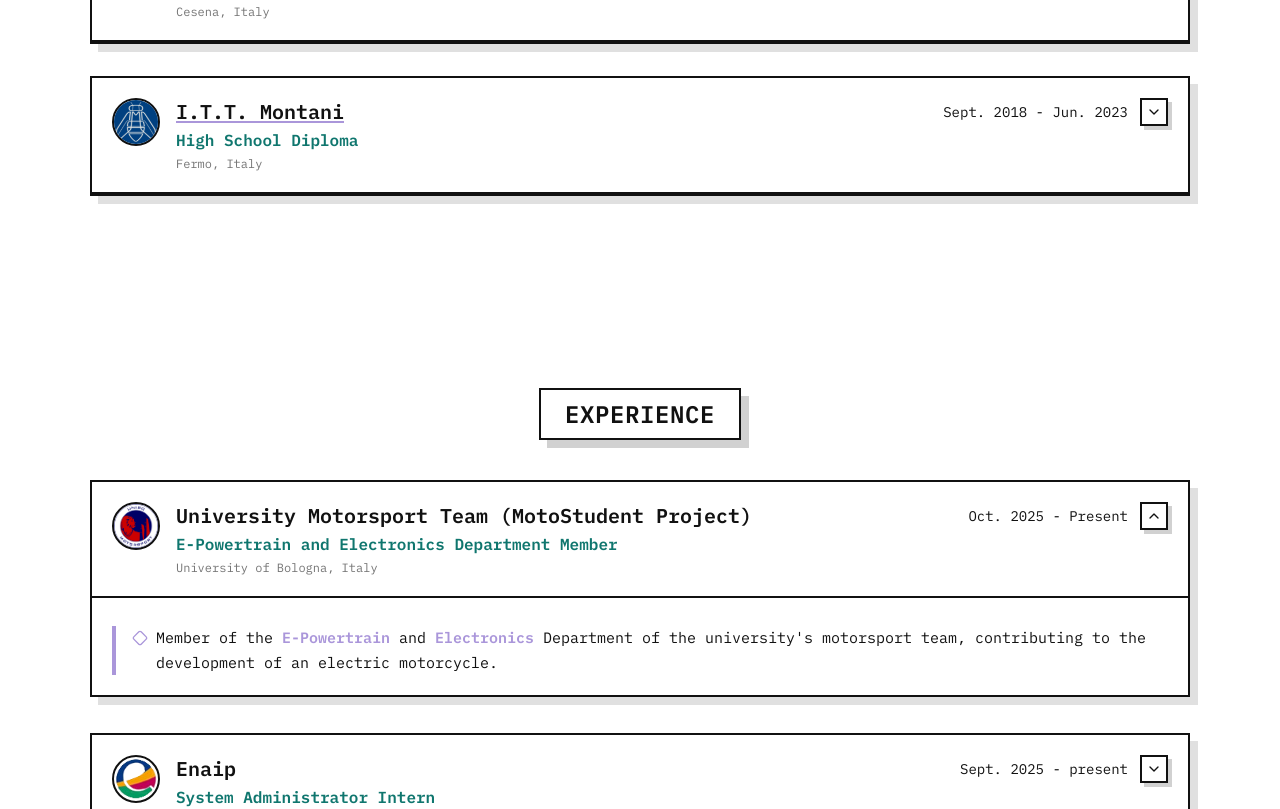
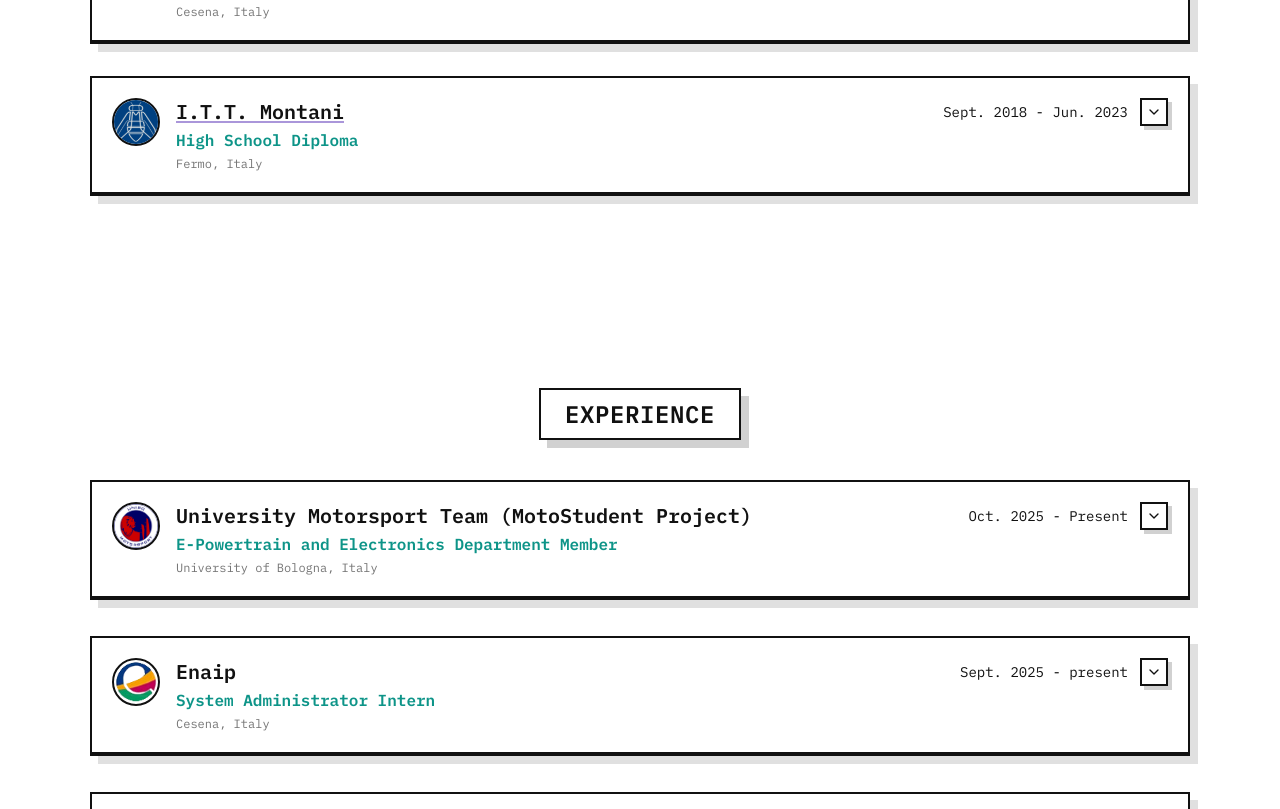
Before and after one commit to D3stan/portfolio, a React (Vite) app: page / in a window 1280 px wide. Shown: the part 1066-1875 px from the top of the page. Built offline with nearby package versions, Linux system fonts and the light colour scheme.

Commit message:
enhanced theme

```diff
--- a/src/components/Education.jsx
+++ b/src/components/Education.jsx
@@ -2,37 +2,14 @@ import { useState } from "react";
 // eslint-disable-next-line no-unused-vars
 import { AnimatePresence, motion } from "framer-motion";
 import { ChevronDown, Diamond } from "lucide-react";
-import { TECH_KEYWORDS, SECTION_TITLE_EDUCATION } from "@/config";
+import { SECTION_TITLE_EDUCATION } from "@/config";
 import { SCHOOLS } from "@/config/data";
-
-/* 🔎 Keywords to emphasize inline */
-const HIGHLIGHTS = TECH_KEYWORDS;
-
-function Emph({ text }) {
-  const esc = (s) => s.replace(/[.*+?^${}()|[\]\\]/g, "\\$&");
-  const re = new RegExp(`(${HIGHLIGHTS.map(esc).join("|")})`, "g");
-  return (
-    <>
-      {text.split(re).map((part, i) =>
-        HIGHLIGHTS.includes(part) ? (
-          <strong key={i} className="font-semibold" style={{ color: 'var(--accent)' }}>
-            {part}
-          </strong>
-        ) : (
-          <span key={i}>{part}</span>
-        )
-      )}
-    </>
-  );
-}
 
 function Bullet({ children }) {
   return (
     <li className="flex gap-2 leading-relaxed text-[15px]">
       <Diamond className="mt-1 h-4 w-4 shrink-0" style={{ color: 'var(--accent)' }} />
-      <span>
-        <Emph text={children} />
-      </span>
+      <span>{children}</span>
     </li>
   );
 }
@@ -112,7 +89,7 @@ export default function Education() {
                           {edu.school}
                         </a>
 
-                        <div className="font-mono font-semibold text-teal-700 dark:text-teal-400 mt-0.5">
+                        <div className="font-mono font-semibold mt-0.5" style={{ color: 'var(--highlight)' }}>
                           {edu.degree}
                         </div>
                         <div className="text-xs mt-1 text-muted">
--- a/src/components/Experience.jsx
+++ b/src/components/Experience.jsx
@@ -2,37 +2,14 @@ import { useState } from "react";
 // eslint-disable-next-line no-unused-vars
 import { AnimatePresence, motion } from "framer-motion";
 import { ChevronDown, CheckCircle2, Diamond } from "lucide-react";
-import { TECH_KEYWORDS, SECTION_TITLE_EXPERIENCE } from "@/config";
+import { SECTION_TITLE_EXPERIENCE } from "@/config";
 import { JOBS } from "@/config/data";
-
-/* 🔎 Keywords to emphasize inline */
-const HIGHLIGHTS = TECH_KEYWORDS;
-
-function Emph({ text }) {
-  const esc = (s) => s.replace(/[.*+?^${}()|[\]\\]/g, "\\$&");
-  const re = new RegExp(`(${HIGHLIGHTS.map(esc).join("|")})`, "g");
-  return (
-    <>
-      {text.split(re).map((part, i) =>
-        HIGHLIGHTS.includes(part) ? (
-          <strong key={i} className="font-semibold" style={{ color: 'var(--accent)' }}>
-            {part}
-          </strong>
-        ) : (
-          <span key={i}>{part}</span>
-        )
-      )}
-    </>
-  );
-}
 
 function Bullet({ children }) {
   return (
     <li className="flex gap-2 leading-relaxed text-[15px]">
       <Diamond className="mt-1 h-4 w-4 shrink-0" style={{ color: 'var(--accent)' }} />
-      <span>
-        <Emph text={children} />
-      </span>
+      <span>{children}</span>
     </li>
   );
 }
@@ -41,9 +18,7 @@ function ImpactBullet({ children }) {
   return (
     <li className="flex gap-2 leading-relaxed text-[15px]">
       <CheckCircle2 className="mt-1 h-4 w-4 shrink-0" style={{ color: 'var(--accent)' }} />
-      <span>
-        <Emph text={children} />
-      </span>
+      <span>{children}</span>
     </li>
   );
 }
@@ -51,13 +26,11 @@ function ImpactBullet({ children }) {
 /* ✅ Jobs from config - already imported from data.js */
 
 export default function Experience() {
-  const [open, setOpen] = useState(() => new Set([0]));
-  const toggle = (idx) =>
-    setOpen((prev) => {
-      const next = new Set(prev);
-      next.has(idx) ? next.delete(idx) : next.add(idx);
-      return next;
-    });
+  const [openIndex, setOpenIndex] = useState(-1);
+
+  const toggle = (idx) => {
+    setOpenIndex(openIndex === idx ? -1 : idx);
+  };
 
   return (
     <section id="experience" className="py-16 sm:py-20 md:py-24">
@@ -73,7 +46,7 @@ export default function Experience() {
 
         <div className="space-y-9">
           {JOBS.map((job, i) => {
-            const isOpen = open.has(i);
+            const isOpen = openIndex === i;
             const bodyId = `job-${i}-body`;
 
             return (
@@ -109,7 +82,7 @@ export default function Experience() {
                         <div className="text-lg sm:text-xl font-extrabold leading-tight break-words">
                           {job.company}
                         </div>
-                        <div className="font-mono text-teal-700 dark:text-teal-400 font-semibold mt-0.5">
+                        <div className="font-mono font-semibold mt-0.5" style={{ color: 'var(--highlight)' }}>
                           {job.role}
                         </div>
                         {job.sub && (
--- a/src/components/Projects.jsx
+++ b/src/components/Projects.jsx
@@ -292,7 +292,7 @@ export default function Projects() {
               {/* Content */}
               <div className="p-5">
                 <h4 className="text-lg font-extrabold mb-1">{project.title}</h4>
-                <p className="text-teal-700 dark:text-teal-400 font-semibold mb-3 text-sm">
+                <p className="font-semibold mb-3 text-sm" style={{ color: 'var(--highlight)' }}>
                   {project.subtitle}
                 </p>
                 <p className="text-muted text-sm leading-relaxed mb-4">{project.blurb}</p>
--- a/src/config/theme.js
+++ b/src/config/theme.js
@@ -16,6 +16,7 @@ export const THEME = {
     border: "#111111",
     card: "#ffffff",
     muted: "#757575",
+    highlight: "#0d9488", // teal-700 - for degree/role text
     shadowWeak: "rgba(0,0,0,0.12)",
     shadowStrong: "rgba(0,0,0,0.18)",
   },
@@ -26,6 +27,7 @@ export const THEME = {
     border: "#333333",
     card: "#111111",
     muted: "#aaaaaa",
+    highlight: "#2dd4bf", // teal-400 - for degree/role text
     shadowWeak: "rgba(255,255,255,0.15)",
     shadowStrong: "rgba(255,255,255,0.25)",
   },
@@ -46,6 +48,7 @@ export function generateCSSVariables(mode = "light") {
     "--card": colors.card,
     "--accent": THEME.accent,
     "--muted": colors.muted,
+    "--highlight": colors.highlight,
     "--shadow-weak": colors.shadowWeak,
     "--shadow-strong": colors.shadowStrong,
   };
--- a/src/hooks/useTheme.js
+++ b/src/hooks/useTheme.js
@@ -64,6 +64,7 @@ export function useTheme() {
       root.style.setProperty('--card', colors.card);
       root.style.setProperty('--accent', THEME.accent);
       root.style.setProperty('--muted', colors.muted);
+      root.style.setProperty('--highlight', colors.highlight);
       root.style.setProperty('--shadow-weak', colors.shadowWeak);
       root.style.setProperty('--shadow-strong', colors.shadowStrong);
     });
--- a/src/index.css
+++ b/src/index.css
@@ -21,6 +21,7 @@
   --card: #ffffff;
   --accent: #4ecdc4; /* Fallback - will be replaced by mainAccent from colors.js */
   --muted: #757575;
+  --highlight: #0d9488; /* teal-700 - for degree/role text */
 
   --shadow-weak: rgba(0,0,0,0.12);
   --shadow-strong: rgba(0,0,0,0.18);
@@ -38,6 +39,7 @@
   --card: #111111;
   --accent: #aa96da; /* Fallback - will be replaced by mainAccent from theme.js */
   --muted: #aaaaaa;
+  --highlight: #2dd4bf; /* teal-400 - for degree/role text */
 
   --shadow-weak: rgba(255,255,255,0.15);
   --shadow-strong: rgba(255,255,255,0.25);
```
Also changed, not shown: src/config/README.md.
